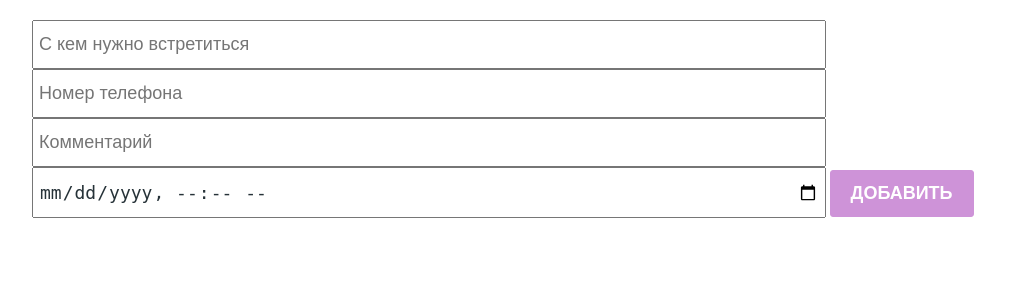
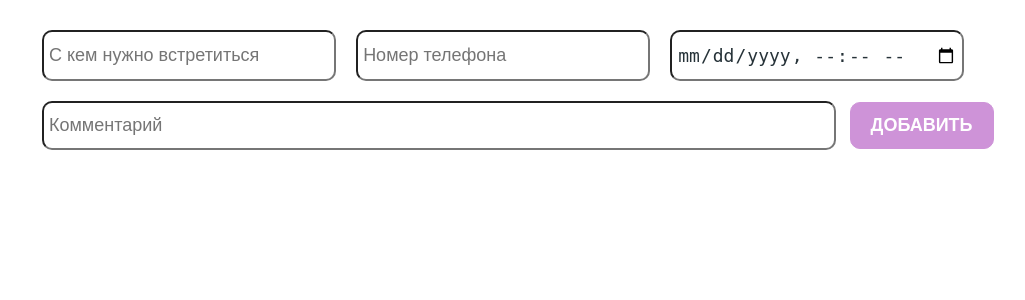
Before and after one commit to DaniyarAbdykalykov/ToDo_project, a Django app: page /meeting/ in a window 1280 px wide. Shown: the top 300 px of the page, without its empty margins (112-1137 px from the left). Run offline with Django 4.2, Linux system fonts and the light colour scheme; data that the repository does not hold is empty.

Commit message:
corrected styles for meeting

```diff
--- a/homework/static/homework/styles/meeting.css
+++ b/homework/static/homework/styles/meeting.css
@@ -21,6 +21,12 @@ section{
     padding: 12px 5px;
     font-size: 18px;
     width: 80%;
+    margin: 10px;
+}
+
+.input_container{
+    display: flex;
+    width: 95%;
 }
 
 .create_button{
@@ -31,7 +37,7 @@ section{
     font-size: 18px;
     text-transform: uppercase;
     font-weight: bold;
-    border-radius: 3px;
+    border-radius: 10px;
     cursor: pointer;
 }
 
@@ -49,8 +55,11 @@ section{
 }
 
 .todo_item{
+    display: flex;
+    flex-direction: column;
+    justify-content: space-between;
     border: 1px solid gray;
-    border-radius: 5px;
+    border-radius: 10px;
     width: 24%;
     padding: 10px 15px;
     background-color: #C8E6C9;
@@ -124,3 +133,11 @@ section{
     font-size: 15px;
     font-family: sans-serif;
 }
+
+.todo_item_comment{
+    margin: 4px 0px;
+}
+
+input{
+    border-radius: 10px;
+}
--- a/homework/templates/meeting.html
+++ b/homework/templates/meeting.html
@@ -17,10 +17,12 @@
         <div class="create_container">
             <form action="{% url 'add-meeting' %}" method="POST">
                 {% csrf_token %}
+                <div class="input_container">
                     <input class="create_input" type="text" placeholder="С кем нужно встретиться" name="todo_persone" />
                     <input class="create_input" type="text" placeholder="Номер телефона" name="meeting_phone" />
+                    <input class="create_input" type="datetime-local" name="meeting_date" />
+                </div>
                 <input class="create_input" type="text" placeholder="Комментарий" name="meeting_comment" />
-                <input class="create_input" type="datetime-local" name="meeting_date" />
                 <button class="create_button">Добавить</button>
             </form>
         </div>
@@ -35,6 +37,8 @@
                     done
                 {% endif %}
             ">
+                <div>
+
                     <div class="todo_item_header">
                         <label class="checkbox_container">
                             <input type="checkbox"
@@ -44,10 +48,11 @@
                             />
                             <span class="checkmark"></span>
                         </label>
-                    <h4><a href="{% url 'close-to-meet' tomeet.id %}">Встреча с {{tomeet.persone}}</a></h4>
+                        <h4><a href="{% url 'close-to-meet' tomeet.id %}">{{tomeet.persone}}</a></h4>
                     </div>
                     <div class="todo_item_phone_number">
                         <p>контакт: {{ tomeet.phone_number }}</p>
+                    </div>
                 </div>
                 <div class="todo_item_comment">
                     <p>{{ tomeet.comment }}</p>
```
Lines whose indentation alone changed are shown as unchanged.
